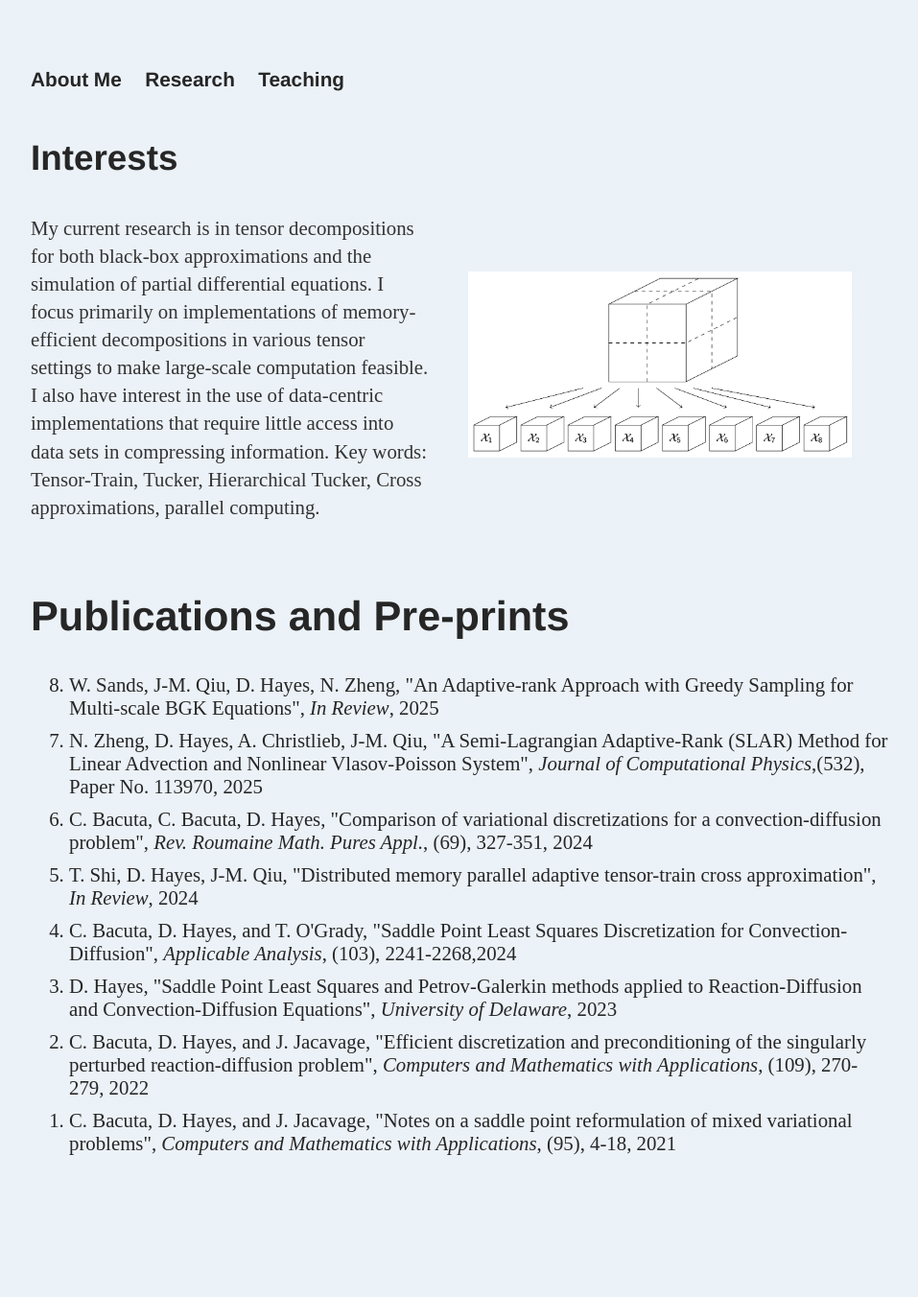
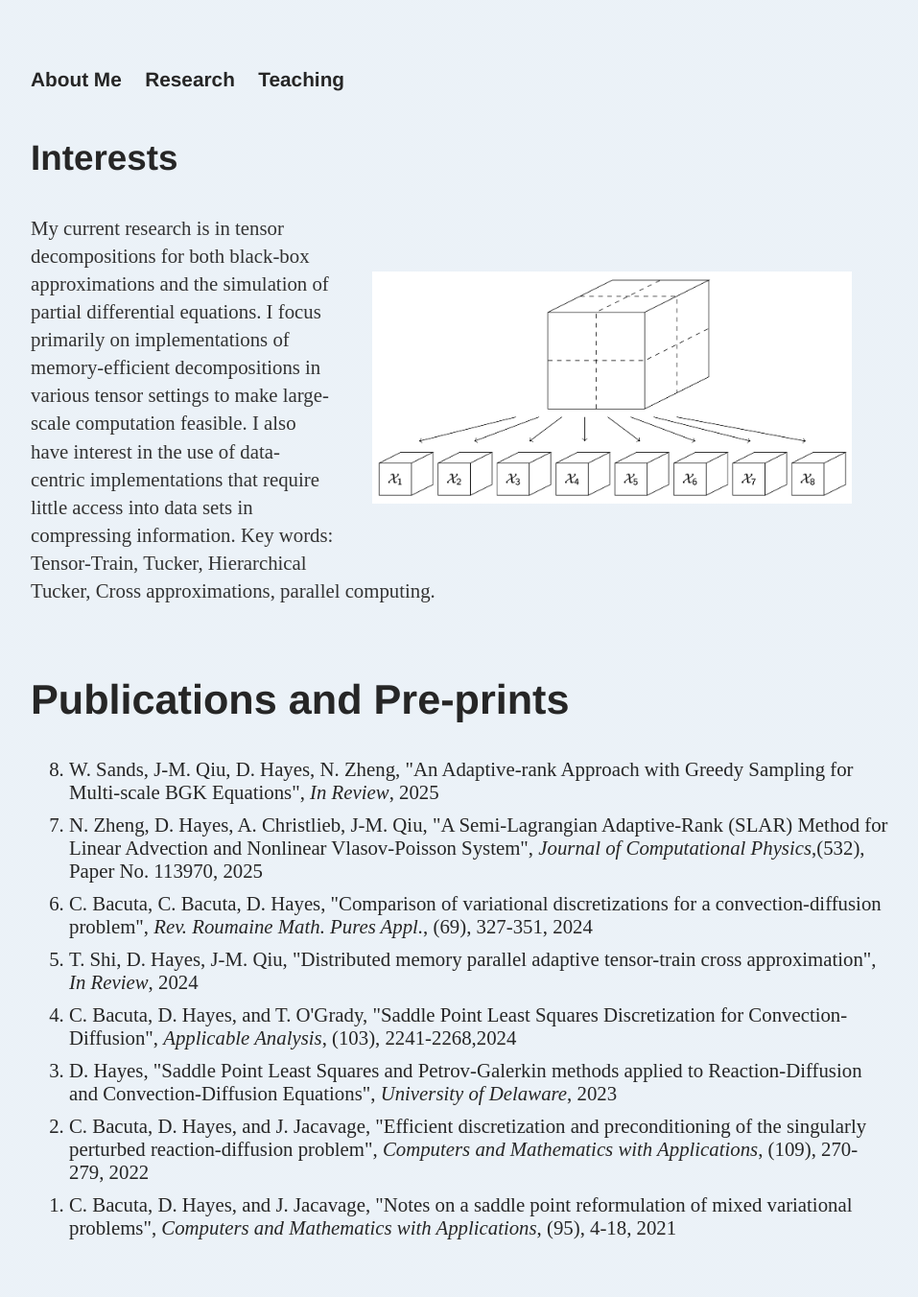
Before and after one commit to dhayes95/dhayes95.github.io, a Jekyll site: the page built from research/index.html, in a window 1280 px wide. Shown: the whole page at 96% size, without its empty margins (160-1117 px from the left). Built offline with Jekyll 4.4.1, drawn with Linux system fonts in a browser that asks for light colours; before the commit the page ends 1264 px from its top, so only the background shows below that.

Commit message:
Update index.html

```diff
--- a/research/index.html
+++ b/research/index.html
@@ -5,7 +5,7 @@
 
 		<div class="about">
 			<h3>Interests</h3>
-			<p style="padding:40px; float:right;"><img src="Subtensors.png" height= "auto" width="400"></p>
+			<p style="padding:40px; float:right;"><img src="Subtensors.png" height= "auto" width="500"></p>
 			<p>
 			My current research is in tensor decompositions for both black-box approximations and the simulation of partial differential equations.
 				I focus primarily on implementations of memory-efficient decompositions in various tensor settings to make large-scale computation feasible. I also have
```
